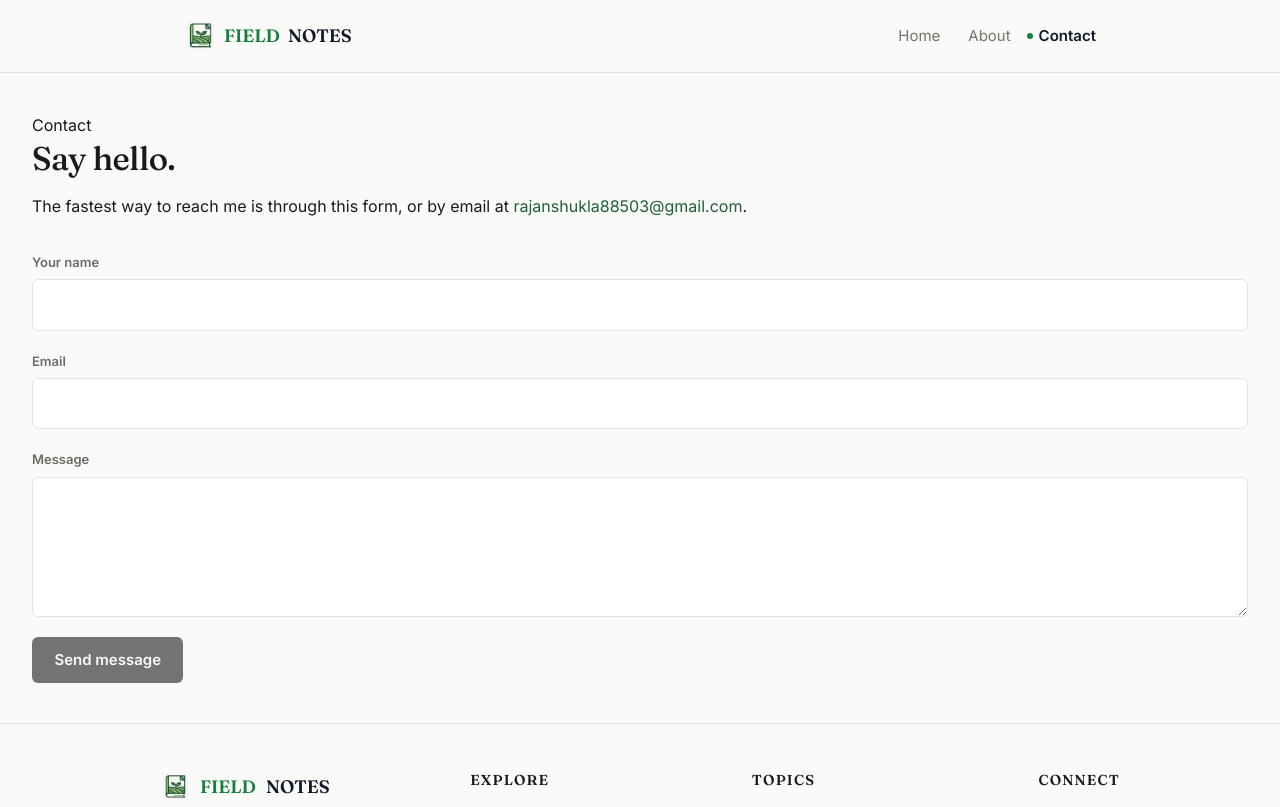
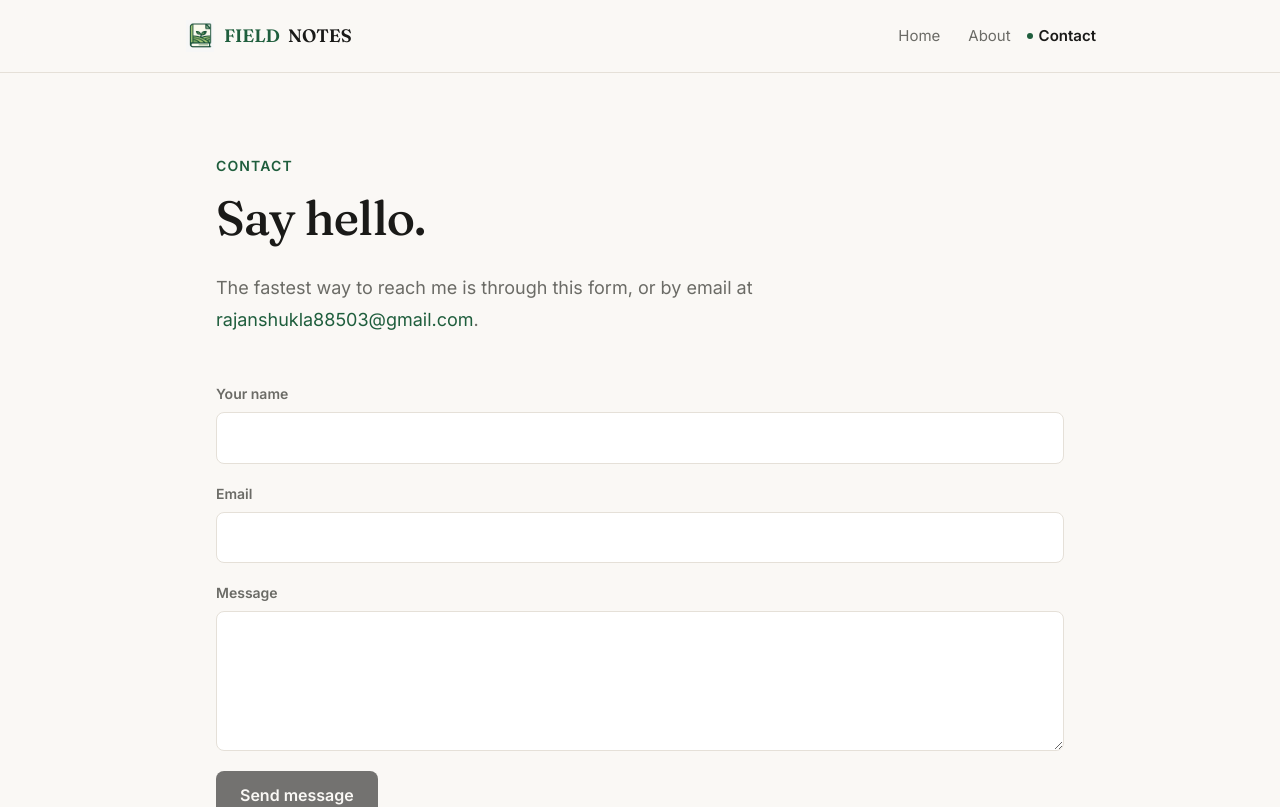
Before and after one commit to Rajan-Shukla18/react-router-blog-app, a React (Vite) app: page /contact in a window 1280 px wide. Shown: the top 807 px of the page. Built offline with nearby package versions, Linux system fonts and the light colour scheme.

Commit message:
Refactor app with Tailwind CSS

```diff
--- a/src/App.css
+++ /dev/null
@@ -1,270 +0,0 @@
-/* App-wide layout and shared UI styles */
-
-
-/* Blog post list and article layout */
-
-
-.post-body p {
-  font-size: 1.0625rem;
-  line-height: 1.75;
-}
-
-.back-link {
-  display: inline-flex;
-  align-items: center;
-  gap: 0.5rem;
-  font-size: 0.9375rem;
-  color: var(--muted);
-  margin-bottom: 2.5rem;
-}
-
-.back-link::before {
-  content: "←";
-}
-
-.back-link:hover {
-  color: var(--accent);
-  text-decoration: none;
-}
-
-.post-footer {
-  margin-top: 3.5rem;
-  padding-top: 2rem;
-  border-top: 0.5px solid var(--border);
-}
-
-/* About and contact section blocks */
-
-/* Forms and support blocks */
-
-.contact-form {
-  display: flex;
-  flex-direction: column;
-  gap: 1.25rem;
-  margin-top: 2rem;
-}
-
-.field {
-  display: flex;
-  flex-direction: column;
-  gap: 0.4rem;
-}
-
-.field label {
-  font-size: 0.8125rem;
-  color: var(--muted);
-  font-weight: 600;
-}
-
-.field input,
-.field textarea {
-  background: var(--surface);
-  border: 0.5px solid var(--border);
-  border-radius: 6px;
-  padding: 0.75rem 0.875rem;
-  outline: none;
-  transition: border-color 0.15s ease, box-shadow 0.15s ease;
-}
-
-.field input:focus,
-.field textarea:focus {
-  border-color: var(--accent);
-  box-shadow: 0 0 0 3px rgba(31, 94, 61, 0.12);
-}
-
-.field textarea {
-  min-height: 140px;
-  resize: vertical;
-}
-
-.submit-btn {
-  align-self: flex-start;
-  background: var(--text);
-  color: var(--bg);
-  border: none;
-  padding: 0.7rem 1.4rem;
-  border-radius: 6px;
-  font-size: 0.9375rem;
-  font-weight: 600;
-  cursor: pointer;
-}
-
-.submit-btn:hover {
-  background: #000;
-}
-
-.submit-btn:disabled {
-  opacity: 0.6;
-  cursor: not-allowed;
-}
-
-.confirmation {
-  margin-top: 2rem;
-  padding: 1.25rem;
-  background: var(--surface);
-  border: 0.5px solid var(--border);
-  border-left: 2px solid var(--accent);
-  border-radius: 6px;
-}
-
-.confirmation strong {
-  font-family: var(--serif);
-  font-weight: 500;
-  display: block;
-  margin-bottom: 0.35rem;
-}
-
-.confirmation .muted {
-  color: var(--muted);
-  font-size: 0.9375rem;
-  margin: 0;
-}
-
-
-.notfound {
-  text-align: center;
-  padding: 4rem 1rem;
-}
-
-.notfound .code {
-  font-family: var(--serif);
-  font-size: 4rem;
-  color: var(--accent);
-  line-height: 1;
-  margin-bottom: 1rem;
-  font-weight: 500;
-}
-
-.notfound p {
-  color: var(--muted);
-  margin-bottom: 2rem;
-}
-
-.btn-primary {
-  display: inline-block;
-  background: var(--text);
-  color: var(--bg);
-  padding: 0.65rem 1.3rem;
-  border-radius: 6px;
-  font-weight: 500;
-}
-
-.btn-primary:hover {
-  background: #000;
-  color: var(--bg);
-  text-decoration: none;
-}
-
-
-/* Post article — editorial detail page layout */
-
-.post-article-content {
-  max-width: 680px;
-}
-
-.post-article-content .post-card-category {
-  display: block;
-  margin-top: 1.5rem;
-  margin-bottom: 0.5rem;
-}
-
-.post-article-content .back-link {
-  margin-bottom: 0;
-}
-
-.post-article-title {
-  margin: 0.75rem 0 1.5rem;
-  line-height: 1.2;
-}
-
-.post-article-author {
-  margin-bottom: 2rem;
-}
-
-.post-hero-image {
-  width: 100%;
-  aspect-ratio: 16 / 9;
-  overflow: hidden;
-  border-radius: 12px;
-  background: var(--surface);
-  margin-bottom: 2.5rem;
-}
-
-.post-hero-image img {
-  width: 100%;
-  height: 100%;
-  object-fit: cover;
-  display: block;
-}
-
-.post-body p:first-of-type::first-letter {
-  font-family: var(--serif);
-  font-size: 3.2rem;
-  font-weight: 500;
-  float: left;
-  line-height: 0.85;
-  margin: 0.1rem 0.5rem 0 0;
-  color: var(--accent);
-}
-
-.post-subheading {
-  font-family: var(--serif);
-  font-size: 1.4rem;
-  font-weight: 500;
-  margin: 2.5rem 0 1rem;
-  color: var(--text);
-}
-
-.post-list-block {
-  margin: 0 0 1.5rem;
-  padding-left: 1.4rem;
-}
-
-.post-list-block li {
-  font-size: 1.0625rem;
-  line-height: 1.8;
-  color: var(--text);
-  margin-bottom: 0.5rem;
-}
-
-/* Responsive adjustments for smaller screens */
-
-
-
-@media (max-width: 480px) {
-  .post-hero-image {
-    aspect-ratio: 4 / 3;
-  }
-
-
-}
-
-@media (max-width: 640px) {
-
-  .post-hero-image {
-    aspect-ratio: 4 / 3;
-    margin-bottom: 1.5rem;
-  }
-
-  .post-article-title {
-    font-size: 1.5rem;
-    margin: 0.5rem 0 1rem;
-  }
-
-  .post-article-author {
-    margin-bottom: 1.75rem;
-    padding-bottom: 1.25rem;
-  }
-
-  .post-body p {
-    font-size: 1rem;
-    line-height: 1.7;
-    margin-bottom: 1.25rem;
-  }
-
-  .post-body p:first-of-type::first-letter {
-    font-size: 2.2rem;
-    margin: 0.05rem 0.4rem 0 0;
-  }
-
-}
--- a/src/App.jsx
+++ b/src/App.jsx
@@ -1,7 +1,8 @@
 import { BrowserRouter, Routes, Route } from "react-router-dom";
-import "./App.css";
+
 import Navbar from "./components/Navbar";
 import Footer from "./components/Footer";
+
 import Home from "./pages/Home";
 import About from "./pages/About";
 import Contact from "./pages/Contact";
@@ -19,15 +20,21 @@ const routes = [
 function App() {
   return (
     <BrowserRouter>
-      <div className="flex min-h-screen flex-col">
+      <div className="flex min-h-screen flex-col bg-bg text-text">
         <Navbar />
-        <main className="flex-1 px-6 py-6 md:px-8 md:py-10">
+
+        <main className="flex-1 px-2 py-4 md:px-8 md:py-10">
           <Routes>
             {routes.map((route) => (
-              <Route key={route.path} path={route.path} element={route.element} />
+              <Route
+                key={route.path}
+                path={route.path}
+                element={route.element}
+              />
             ))}
           </Routes>
         </main>
+
         <Footer />
       </div>
     </BrowserRouter>
--- a/src/components/Navbar.jsx
+++ b/src/components/Navbar.jsx
@@ -8,7 +8,6 @@ const links = [
   { to: "/contact", label: "Contact" },
 ];
 
-
 const Navbar = () => {
   const [isOpen, setIsOpen] = useState(false);
 
@@ -16,18 +15,32 @@ const Navbar = () => {
   const closeMenu = () => setIsOpen(false);
 
   return (
-    <nav className="sticky top-0 z-10 border-b border-border bg-bg">
+    <nav className="sticky top-0 z-50 border-b border-border bg-bg/90 backdrop-blur-md">
       <div className="mx-auto flex max-w-nav items-center justify-between px-6 py-5">
+
+        {/* Logo */}
         <Link
           to="/"
           onClick={closeMenu}
-        className="flex items-center gap-2 font-serif text-lg font-bold uppercase no-underline"
+          className="flex items-center gap-2 no-underline"
         >
-          <img src={logo} alt="Fieldnotes logo" className="h-8 w-8 object-contain" />
-          <span className="text-lg font-semibold uppercase text-green-700">Field</span>
-          <span className="text-lg font-semibold uppercase text-gray-900">Notes</span>
+          <img
+            src={logo}
+            alt="Fieldnotes logo"
+            className="h-8 w-8 object-contain"
+          />
+
+          <span className="font-serif text-lg font-semibold uppercase text-accent">
+            Field
+          </span>
+
+          <span className="font-serif text-lg font-semibold uppercase text-text">
+            Notes
+          </span>
         </Link>
-        <ul className="hidden md:flex items-center gap-7">
+
+        {/* Desktop Navigation */}
+        <ul className="hidden items-center gap-7 md:flex">
           {links.map((link) => (
             <li key={link.to}>
               <NavLink to={link.to} end={link.end}>
@@ -35,12 +48,12 @@ const Navbar = () => {
                   <span
                     className={`relative text-[15px] transition-colors duration-200 ${
                       isActive
-                        ? "font-semibold text-gray-900"
-                        : "text-stone-500 hover:text-gray-900"
+                        ? "font-semibold text-text"
+                        : "text-muted hover:text-text"
                     }`}
                   >
                     {isActive && (
-                      <span className="absolute -left-3 top-1/2 h-1.5 w-1.5 -translate-y-1/2 rounded-full bg-green-700"></span>
+                      <span className="absolute -left-3 top-1/2 h-1.5 w-1.5 -translate-y-1/2 rounded-full bg-accent"></span>
                     )}
 
                     {link.label}
@@ -50,31 +63,35 @@ const Navbar = () => {
             </li>
           ))}
         </ul>
+
+        {/* Mobile Hamburger */}
         <button
           onClick={toggleMenu}
-            aria-label="Toggle menu"
+          aria-label="Toggle Menu"
           className="flex h-5 w-6 flex-col justify-between md:hidden"
         >
           <span
-              className={`h-0.5 w-full rounded bg-gray-900 transition-all duration-300 ${
+            className={`h-0.5 w-full rounded bg-text transition-all duration-300 ${
               isOpen ? "translate-y-2 rotate-45" : ""
             }`}
-            ></span>
+          />
 
           <span
-              className={`h-0.5 w-full rounded bg-gray-900 transition-all duration-300 ${
+            className={`h-0.5 w-full rounded bg-text transition-all duration-300 ${
               isOpen ? "opacity-0" : ""
             }`}
-            ></span>
+          />
 
           <span
-              className={`h-0.5 w-full rounded bg-gray-900 transition-all duration-300 ${
+            className={`h-0.5 w-full rounded bg-text transition-all duration-300 ${
               isOpen ? "-translate-y-2 -rotate-45" : ""
             }`}
-            ></span>
+          />
         </button>
+
       </div>
 
+      {/* Mobile Menu */}
       <div
         className={`overflow-hidden transition-all duration-300 md:hidden ${
           isOpen
@@ -94,13 +111,14 @@ const Navbar = () => {
                   <span
                     className={`relative text-base transition-colors duration-200 ${
                       isActive
-                        ? "font-semibold text-gray-900"
-                        : "text-stone-500 hover:text-gray-900"
+                        ? "font-semibold text-text"
+                        : "text-muted hover:text-text"
                     }`}
                   >
                     {isActive && (
-                      <span className="absolute -left-3 top-1/2 h-1.5 w-1.5 -translate-y-1/2 rounded-full bg-green-700"></span>
+                      <span className="absolute -left-3 top-1/2 h-1.5 w-1.5 -translate-y-1/2 rounded-full bg-accent"></span>
                     )}
+
                     {link.label}
                   </span>
                 )}
--- a/src/index.css
+++ b/src/index.css
@@ -73,8 +73,6 @@ a {
 
 a:hover {
   color: var(--accent-hover);
-  text-decoration: underline;
-  text-underline-offset: 3px;
 }
 
 input,
--- a/src/pages/Contact.jsx
+++ b/src/pages/Contact.jsx
@@ -8,7 +8,9 @@ const Contact = () => {
   const [sent, setSent] = useState(false);
   const navigate = useNavigate();
 
-  useEffect(() => { document.title = "Contact — Fieldnotes"; }, []);
+  useEffect(() => {
+    document.title = "Contact — Fieldnotes";
+  }, []);
 
   const handleChange = (e) => {
     const { name, value } = e.target;
@@ -25,37 +27,123 @@ const Contact = () => {
     navigate("/");
   };
 
-  const isValid = form.name.trim() && form.email.trim() && form.message.trim();
+  const isValid =
+    form.name.trim() &&
+    form.email.trim() &&
+    form.message.trim();
 
   return (
-    <div className="container">
-      <header className="page-header">
-        <span className="kicker">Contact</span>
-        <h1>Say hello.</h1>
-        <p>The fastest way to reach me is through this form, or by email at <a href="mailto:rajanshukla88503@gmail.com">rajanshukla88503@gmail.com</a>.</p>
+    <div className="mx-auto max-w-4xl px-6 py-10">
+      <header className="mb-12">
+        <span className="mb-3 inline-block text-sm font-semibold uppercase tracking-[0.08em] text-accent">
+          Contact
+        </span>
+
+        <h1 className="font-serif text-5xl font-medium leading-tight text-text">
+          Say hello.
+        </h1>
+
+        <p className="mt-5 max-w-2xl text-lg leading-8 text-muted">
+          The fastest way to reach me is through this form, or by email at{" "}
+          <a
+            href="mailto:rajanshukla88503@gmail.com"
+            className="text-accent hover:underline"
+          >
+            rajanshukla88503@gmail.com
+          </a>
+          .
+        </p>
       </header>
 
-      <form className="contact-form" onSubmit={handleSubmit} noValidate>
-        <div className="field">
-          <label htmlFor="name">Your name</label>
-          <input id="name" name="name" type="text" value={form.name} onChange={handleChange} required />
+      <form
+        onSubmit={handleSubmit}
+        noValidate
+        className="flex flex-col gap-5"
+      >
+        <div className="flex flex-col gap-2">
+          <label
+            htmlFor="name"
+            className="text-sm font-semibold text-muted"
+          >
+            Your name
+          </label>
+
+          <input
+            id="name"
+            name="name"
+            type="text"
+            value={form.name}
+            onChange={handleChange}
+            required
+            className="rounded-lg border border-border bg-surface px-4 py-3 outline-none transition focus:border-accent focus:ring-4 focus:ring-accent/10"
+          />
         </div>
-        <div className="field">
-          <label htmlFor="email">Email</label>
-          <input id="email" name="email" type="email" value={form.email} onChange={handleChange} required />
+
+        <div className="flex flex-col gap-2">
+          <label
+            htmlFor="email"
+            className="text-sm font-semibold text-muted"
+          >
+            Email
+          </label>
+
+          <input
+            id="email"
+            name="email"
+            type="email"
+            value={form.email}
+            onChange={handleChange}
+            required
+            className="rounded-lg border border-border bg-surface px-4 py-3 outline-none transition focus:border-accent focus:ring-4 focus:ring-accent/10"
+          />
         </div>
-        <div className="field">
-          <label htmlFor="message">Message</label>
-          <textarea id="message" name="message" value={form.message} onChange={handleChange} required />
+
+        <div className="flex flex-col gap-2">
+          <label
+            htmlFor="message"
+            className="text-sm font-semibold text-muted"
+          >
+            Message
+          </label>
+
+          <textarea
+            id="message"
+            name="message"
+            value={form.message}
+            onChange={handleChange}
+            required
+            className="min-h-[140px] resize-y rounded-lg border border-border bg-surface px-4 py-3 outline-none transition focus:border-accent focus:ring-4 focus:ring-accent/10"
+          />
         </div>
-        <button type="submit" className="submit-btn" disabled={!isValid}>Send message</button>
+
+        <button
+          type="submit"
+          disabled={!isValid}
+          className="w-fit rounded-lg bg-text px-6 py-3 font-semibold text-bg transition hover:bg-black disabled:cursor-not-allowed disabled:opacity-60"
+        >
+          Send message
+        </button>
       </form>
 
       {sent && (
-        <div className="confirmation" role="status" aria-live="polite">
-          <strong>Message sent.</strong>
-          <p className="muted">Thanks for reaching out — I'll get back to you soon.</p>
-          <button type="button" className="submit-btn" onClick={goHome} style={{ marginTop: "1rem" }}>
+        <div
+          role="status"
+          aria-live="polite"
+          className="mt-8 rounded-lg border border-border border-l-4 border-l-accent bg-surface p-5"
+        >
+          <strong className="mb-2 block font-serif text-lg font-medium text-text">
+            Message sent.
+          </strong>
+
+          <p className="text-muted">
+            Thanks for reaching out — I'll get back to you soon.
+          </p>
+
+          <button
+            type="button"
+            onClick={goHome}
+            className="mt-4 rounded-lg bg-text px-6 py-3 font-semibold text-bg transition hover:bg-black"
+          >
             Back to Home
           </button>
         </div>
--- a/tailwind.config.js
+++ b/tailwind.config.js
@@ -1,19 +1,22 @@
 /** @type {import('tailwindcss').Config} */
 export default {
+
   content: [
     "./index.html",
     "./src/**/*.{js,jsx}",
   ],
+
   theme: {
     extend: {
       colors: {
-        bg: "#fafaf9",
-        surface: "#ffffff",
-        border: "#e5e4df",
-        text: "#1a1a18",
-        muted: "#6b6b66",
-        accent: "#1f5e3d",
-        "accent-hover": "#174a30",
+        // ---------- Light Theme ----------
+        bg: "#FAF8F5",
+        surface: "#FFFFFF",
+        border: "#E5E0D8",
+        text: "#1A1A18",
+        muted: "#6B6B66",
+        accent: "#1F5E3D",
+        "accent-hover": "#174A30",
       },
 
       fontFamily: {
@@ -27,5 +30,6 @@ export default {
       },
     },
   },
+
   plugins: [],
 };
```
Also changed, not shown: src/pages/About.jsx (+14 -10 lines), src/pages/NotFound.jsx (+23 -8 lines), src/pages/PostDetail.jsx (+80 -19 lines), 1 other file (tests, documents, lock files or other folders). Lines whose indentation alone changed are shown as unchanged.
